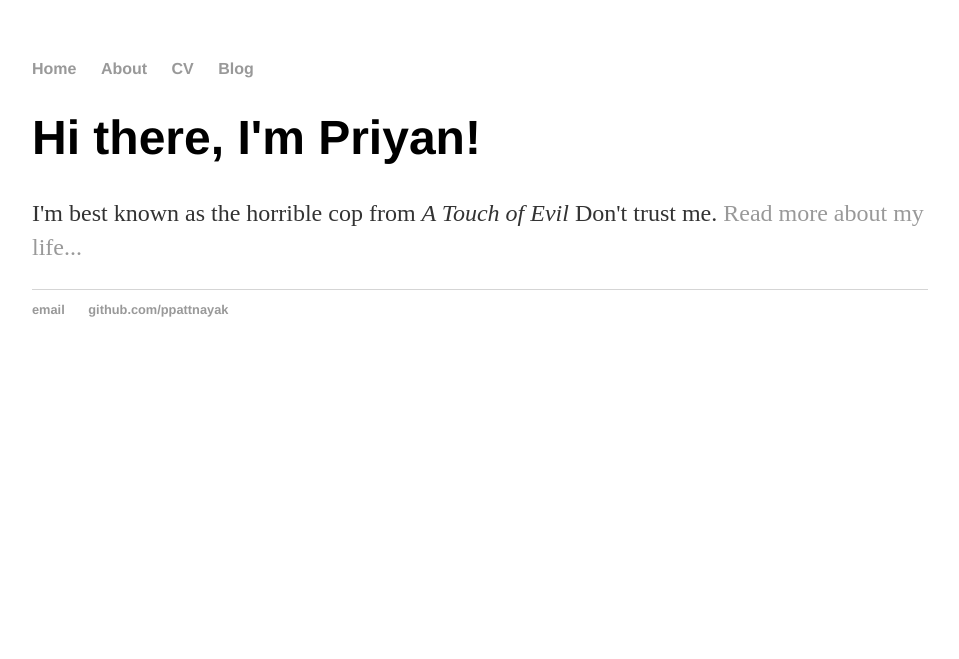
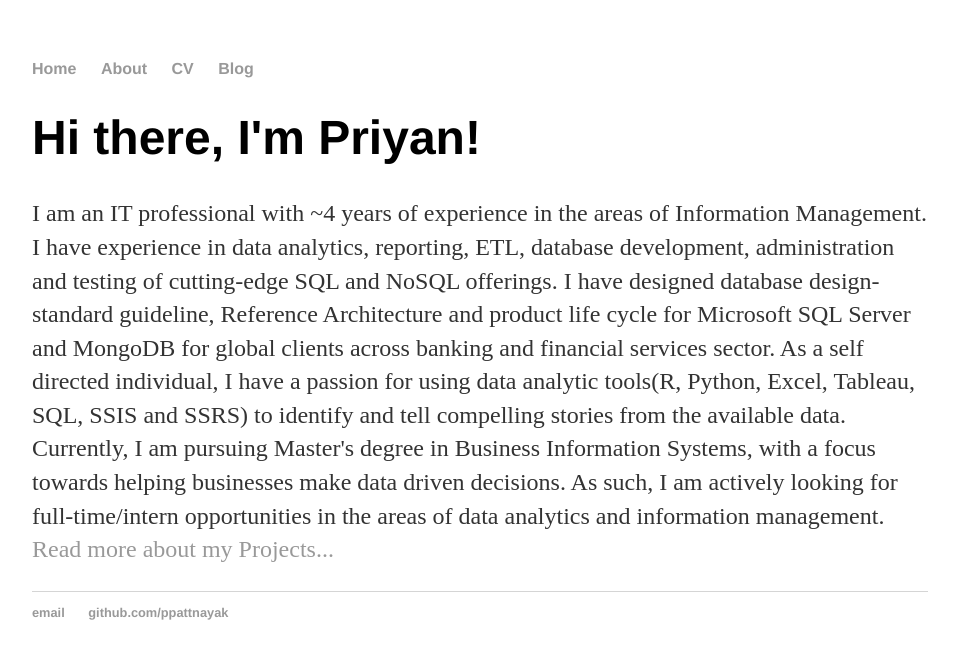
Before and after one commit to ppattnayak/ppattnayak_archive.github.io, a Jekyll site: the page built from index.html, in a window 1280 px wide. Shown: the top 659 px of the page, without its empty margins (160-1119 px from the left). Built offline with Jekyll 4.4.1, drawn with Linux system fonts in a browser that asks for light colours.

Commit message:
Update index.html

```diff
--- a/index.html
+++ b/index.html
@@ -1,30 +1,13 @@
-<!DOCTYPE html>
-<html>
-	<head>
-		<title>Priyan Pattnayak</title>
-		<!-- link to main stylesheet -->
-		<link rel="stylesheet" type="text/css" href="/css/main.css">
-	</head>
-	<body>
-		<nav>
-    		<ul>
-        		<li><a href="/">Home</a></li>
-	        	<li><a href="/about">About</a></li>
-        		<li><a href="/cv">CV</a></li>
-        		<li><a href="/blog">Blog</a></li>
-    		</ul>
-		</nav>
-		<div class="container">
-    		<div class="blurb">
-        		<h1>Hi there, I'm Priyan!</h1>
-				<p>I'm best known as the horrible cop from <em>A Touch of Evil</em> Don't trust me. <a href="/about">Read more about my life...</a></p>
-    		</div><!-- /.blurb -->
-		</div><!-- /.container -->
-		<footer>
-    		<ul>
-        		<li><a href="mailto:ppattnay@uw.edu">email</a></li>
-        		<li><a href="https://github.com/ppattnayak">github.com/ppattnayak</a></li>
-			</ul>
-		</footer>
-	</body>
-</html>
+---
+layout: default
+title: Priyan Pattnayak, Graduate Student at UW, Seattle
+---
+<div class="blurb">
+	<h1>Hi there, I'm Priyan!</h1>
+	<p>I am an IT professional with ~4 years of experience in the areas of Information Management. I have experience in data analytics, reporting, ETL, database development, administration and testing of cutting-edge SQL and NoSQL offerings.
+		I have designed database design-standard guideline, Reference Architecture and product life cycle for Microsoft SQL Server and MongoDB for global clients across banking and financial services sector.
+
+As a self directed individual, I have a passion for using data analytic tools(R, Python, Excel, Tableau, SQL, SSIS and SSRS) to identify and tell compelling stories from the available data.
+
+Currently, I am pursuing Master's degree in Business Information Systems, with a focus towards helping businesses make data driven decisions. As such, I am actively looking for full-time/intern opportunities in the areas of data analytics and information management. <a href="/about">Read more about my Projects...</a></p>
+</div><!-- /.blurb -->
```
